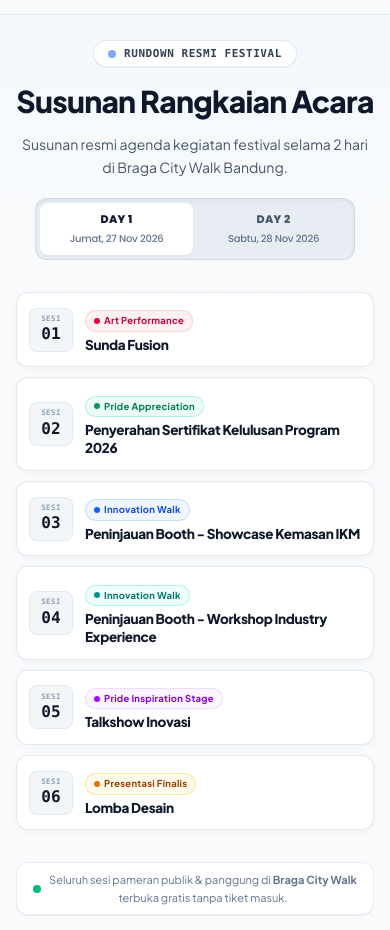
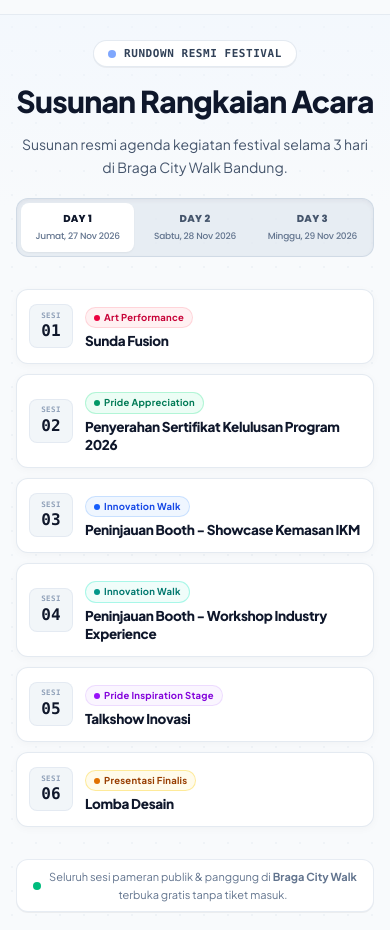
Before and after one commit to Syd-max/pride-industri-2026, a Next.js app: page / in a window 390 px wide. Shown: the part 3420-4350 px from the top of the page. Built offline with nearby package versions, Linux system fonts and the light colour scheme.

Commit message:
fix(program): update description to 3 hari and add Day 3 tab with 'TO BE ANNOUNCE'

```diff
--- a/src/components/sections/ProgramSection.tsx
+++ b/src/components/sections/ProgramSection.tsx
@@ -21,7 +21,7 @@ interface ScheduleItem {
 }
 
 export default function ProgramSection() {
-  const [activeDay, setActiveDay] = useState<'day1' | 'day2'>('day1');
+  const [activeDay, setActiveDay] = useState<'day1' | 'day2' | 'day3'>('day1');
 
   const scheduleDay1: ScheduleItem[] = [
     {
@@ -216,7 +216,7 @@ export default function ProgramSection() {
     },
   ];
 
-  const currentSchedule = activeDay === 'day1' ? scheduleDay1 : scheduleDay2;
+  const currentSchedule = activeDay === 'day1' ? scheduleDay1 : activeDay === 'day2' ? scheduleDay2 : [];
   const filteredSchedule = currentSchedule;
 
   return (
@@ -244,25 +244,25 @@ export default function ProgramSection() {
             Susunan Rangkaian Acara
           </h2>
           <p className="mt-3 text-sm sm:text-base text-slate-600 max-w-xl mx-auto leading-relaxed">
-            Susunan resmi agenda kegiatan festival selama 2 hari di Braga City Walk Bandung.
+            Susunan resmi agenda kegiatan festival selama 3 hari di Braga City Walk Bandung.
           </p>
 
           {/* Apple-style Segmented Day Switcher */}
-          <div className="mt-5 sm:mt-8 grid grid-cols-2 p-1 sm:p-1.5 rounded-xl sm:rounded-full bg-slate-200/75 border border-slate-300/80 shadow-inner gap-1 w-full max-w-xs sm:max-w-none sm:w-auto sm:inline-flex sm:flex-row font-[family-name:var(--font-poppins)] mx-auto">
+          <div className="mt-5 sm:mt-8 grid grid-cols-3 p-1 sm:p-1.5 rounded-xl sm:rounded-full bg-slate-200/75 border border-slate-300/80 shadow-inner gap-1 w-full max-w-sm sm:max-w-none sm:w-auto sm:inline-flex sm:flex-row font-[family-name:var(--font-poppins)] mx-auto">
             {/* Day 1 Switcher */}
             <button
               type="button"
               onClick={() => setActiveDay('day1')}
-              className={`px-3 sm:px-6 py-2 sm:py-2.5 rounded-lg sm:rounded-full text-center transition-all cursor-pointer flex flex-col items-center justify-center ${
+              className={`px-2 sm:px-6 py-2 sm:py-2.5 rounded-lg sm:rounded-full text-center transition-all cursor-pointer flex flex-col items-center justify-center ${
                 activeDay === 'day1'
                   ? 'bg-white text-slate-900 shadow-xs sm:shadow-sm'
                   : 'text-slate-600 hover:text-slate-900'
               }`}
             >
-              <span className="text-[11px] sm:text-sm font-extrabold tracking-wide uppercase">
+              <span className="text-[10px] sm:text-sm font-extrabold tracking-wide uppercase">
                 DAY 1
               </span>
-              <span className="text-[10px] sm:text-xs font-medium tracking-tight text-slate-500 sm:text-slate-600 mt-0.5">
+              <span className="text-[9px] sm:text-xs font-medium tracking-tight text-slate-500 sm:text-slate-600 mt-0.5">
                 Jumat, 27 Nov 2026
               </span>
             </button>
@@ -271,17 +271,35 @@ export default function ProgramSection() {
             <button
               type="button"
               onClick={() => setActiveDay('day2')}
-              className={`px-3 sm:px-6 py-2 sm:py-2.5 rounded-lg sm:rounded-full text-center transition-all cursor-pointer flex flex-col items-center justify-center ${
+              className={`px-2 sm:px-6 py-2 sm:py-2.5 rounded-lg sm:rounded-full text-center transition-all cursor-pointer flex flex-col items-center justify-center ${
                 activeDay === 'day2'
                   ? 'bg-white text-slate-900 shadow-xs sm:shadow-sm'
                   : 'text-slate-600 hover:text-slate-900'
               }`}
             >
-              <span className="text-[11px] sm:text-sm font-extrabold tracking-wide uppercase">
+              <span className="text-[10px] sm:text-sm font-extrabold tracking-wide uppercase">
                 DAY 2
               </span>
-              <span className="text-[10px] sm:text-xs font-medium tracking-tight text-slate-500 sm:text-slate-600 mt-0.5">
+              <span className="text-[9px] sm:text-xs font-medium tracking-tight text-slate-500 sm:text-slate-600 mt-0.5">
                 Sabtu, 28 Nov 2026
+              </span>
+            </button>
+
+            {/* Day 3 Switcher */}
+            <button
+              type="button"
+              onClick={() => setActiveDay('day3')}
+              className={`px-2 sm:px-6 py-2 sm:py-2.5 rounded-lg sm:rounded-full text-center transition-all cursor-pointer flex flex-col items-center justify-center ${
+                activeDay === 'day3'
+                  ? 'bg-white text-slate-900 shadow-xs sm:shadow-sm'
+                  : 'text-slate-600 hover:text-slate-900'
+              }`}
+            >
+              <span className="text-[10px] sm:text-sm font-extrabold tracking-wide uppercase">
+                DAY 3
+              </span>
+              <span className="text-[9px] sm:text-xs font-medium tracking-tight text-slate-500 sm:text-slate-600 mt-0.5">
+                Minggu, 29 Nov 2026
               </span>
             </button>
           </div>
@@ -291,12 +309,28 @@ export default function ProgramSection() {
         <div className="relative space-y-2.5 sm:space-y-6">
 
           {/* Continuous vertical timeline connector (Desktop only) */}
+          {activeDay !== 'day3' && (
             <div
               className="hidden sm:block absolute left-[106px] top-6 bottom-6 w-[2px] bg-slate-200/90 pointer-events-none"
               aria-hidden="true"
             />
+          )}
 
-          {filteredSchedule.map((item) => {
+          {activeDay === 'day3' ? (
+            <div className="text-center py-16 px-6 bg-white rounded-2xl sm:rounded-3xl border border-slate-200/90 shadow-[0_2px_12px_rgba(15,23,42,0.03)] max-w-xl mx-auto my-4 space-y-3">
+              <div className="inline-flex items-center gap-2 px-3.5 py-1 rounded-full text-[11px] font-mono font-bold uppercase tracking-wider bg-amber-50 text-amber-800 border border-amber-200/80">
+                <span className="w-2 h-2 rounded-full bg-amber-500 animate-pulse" />
+                <span>Rundown Day 3 · Minggu, 29 Nov 2026</span>
+              </div>
+              <h3 className="text-2xl sm:text-3xl font-black text-slate-900 tracking-tight">
+                TO BE ANNOUNCE
+              </h3>
+              <p className="text-xs sm:text-sm text-slate-500 max-w-md mx-auto leading-relaxed font-medium">
+                Susunan rangkaian acara untuk hari ke-3 akan segera diumumkan oleh panitia pelaksana.
+              </p>
+            </div>
+          ) : (
+            filteredSchedule.map((item) => {
               return (
                 <div
                   key={item.id}
@@ -354,9 +388,10 @@ export default function ProgramSection() {
                   </div>
                 </div>
               );
-          })}
+            })
+          )}
 
-          {filteredSchedule.length === 0 && (
+          {activeDay !== 'day3' && filteredSchedule.length === 0 && (
             <div className="text-center py-12 bg-white rounded-3xl border border-slate-200/80 p-8">
               <p className="text-xs sm:text-sm text-slate-500">
                 Tidak ada agenda yang berlangsung di lokasi filter ini. Silakan pilih &ldquo;Semua Lokasi&rdquo;.
```
Lines whose indentation alone changed are shown as unchanged.
